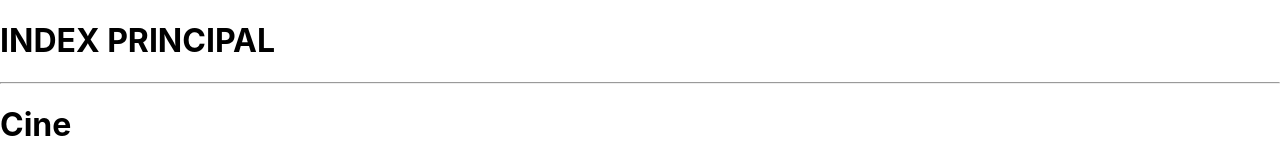
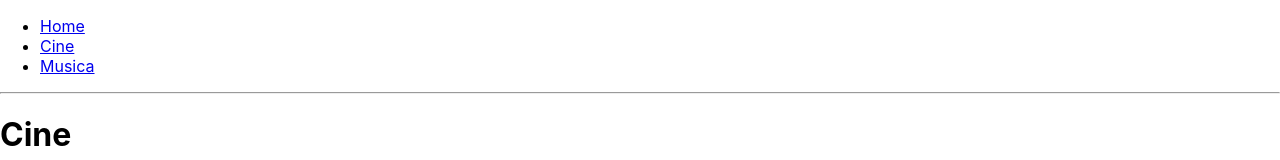
Before and after one commit to CPenalba/reactformsrutas, a React (Create React App) app: page /cine in a window 1280 px wide. Shown: the top 160 px of the page. Built offline with nearby package versions, Linux system fonts and the light colour scheme; grey boxes are pictures that could not be loaded.

Commit message:
Menu Rutas

```diff
--- a/src/components/Cine.js
+++ b/src/components/Cine.js
@@ -5,7 +5,10 @@ export default class Cine extends Component {
     return (
       <div>
         <h1>Cine</h1>
-        <img src="https://encrypted-tbn0.gstatic.com/images?q=tbn:ANd9GcQQjn7tvtjMbIPxstW-BaXdWEoq9xWpnm1pJg&s" style={{ width: "150px", height: "150px" }}></img>
+        <img
+          src="https://encrypted-tbn0.gstatic.com/images?q=tbn:ANd9GcQQjn7tvtjMbIPxstW-BaXdWEoq9xWpnm1pJg&s"
+          style={{ width: "150px", height: "150px" }}
+        ></img>
       </div>
     );
   }
--- a/src/components/Home.js
+++ b/src/components/Home.js
@@ -5,7 +5,10 @@ class Home extends Component {
     return (
       <div>
         <h1>Home</h1>
-        <img src="https://s.w-x.co/UP.jpg" style={{ width: "150px", height: "150px" }}></img>
+        <img
+          src="https://s.w-x.co/UP.jpg"
+          style={{ width: "150px", height: "150px" }}
+        ></img>
       </div>
     );
   }
--- /dev/null
+++ b/src/components/MenuRutas.js
@@ -0,0 +1,21 @@
+import React, { Component } from "react";
+
+export default class MenuRutas extends Component {
+  render() {
+    return (
+      <div>
+        <ul>
+          <li>
+            <a href="/">Home</a>
+          </li>
+          <li>
+            <a href="/cine">Cine</a>
+          </li>
+          <li>
+            <a href="/musica">Musica</a>
+          </li>
+        </ul>
+      </div>
+    );
+  }
+}
--- a/src/index.js
+++ b/src/index.js
@@ -4,11 +4,12 @@ import "./index.css";
 import App from "./App";
 import reportWebVitals from "./reportWebVitals";
 import Router from "./components/Router";
+import MenuRutas from "./components/MenuRutas";
 
 const root = ReactDOM.createRoot(document.getElementById("root"));
 root.render(
   <React.StrictMode>
-    <h1>INDEX PRINCIPAL</h1>
+    <MenuRutas />
     <hr />
     <Router />
     <hr />
```
Also changed, not shown: src/components/Musica.js (+6 -3 lines).
